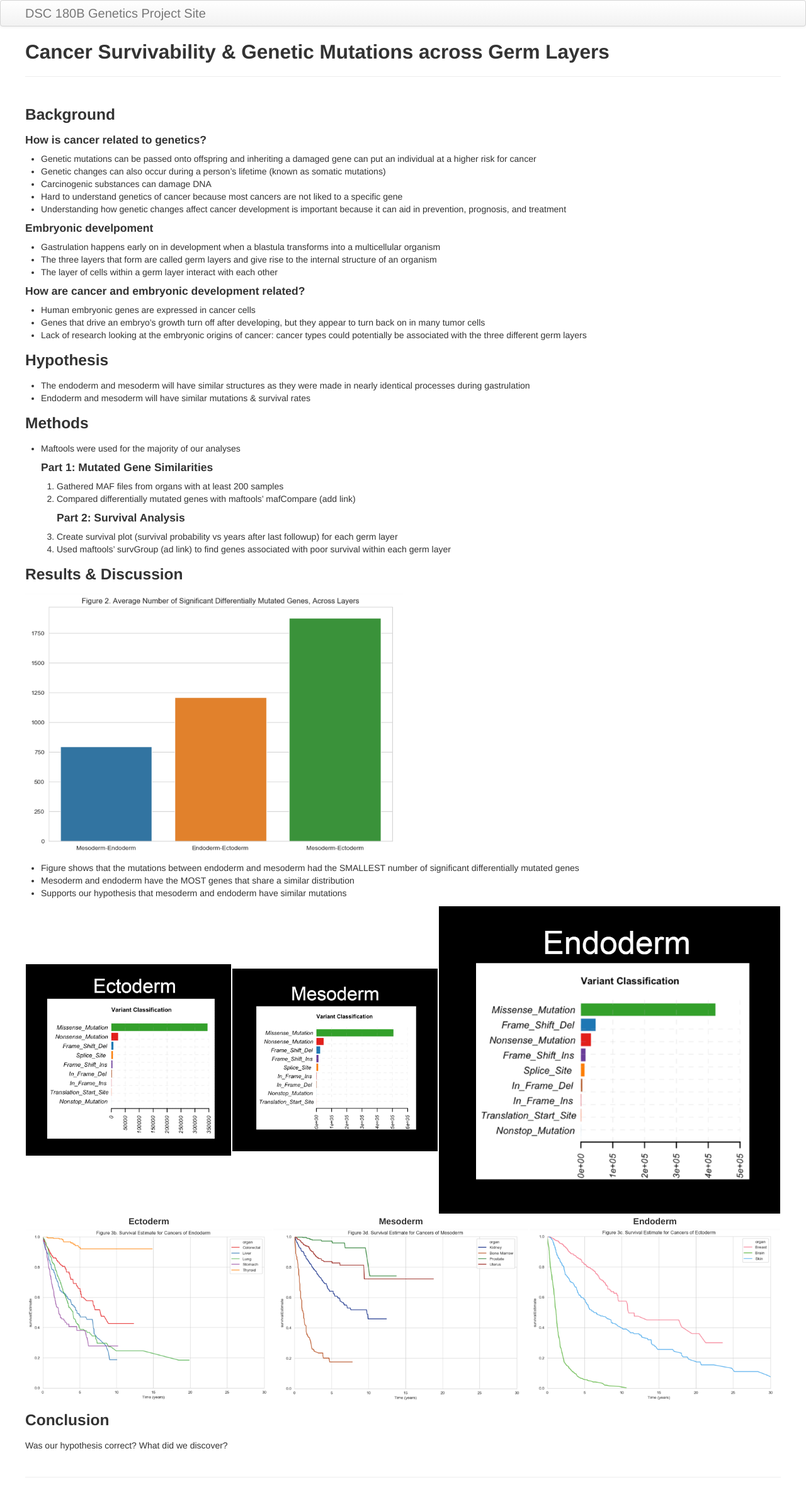
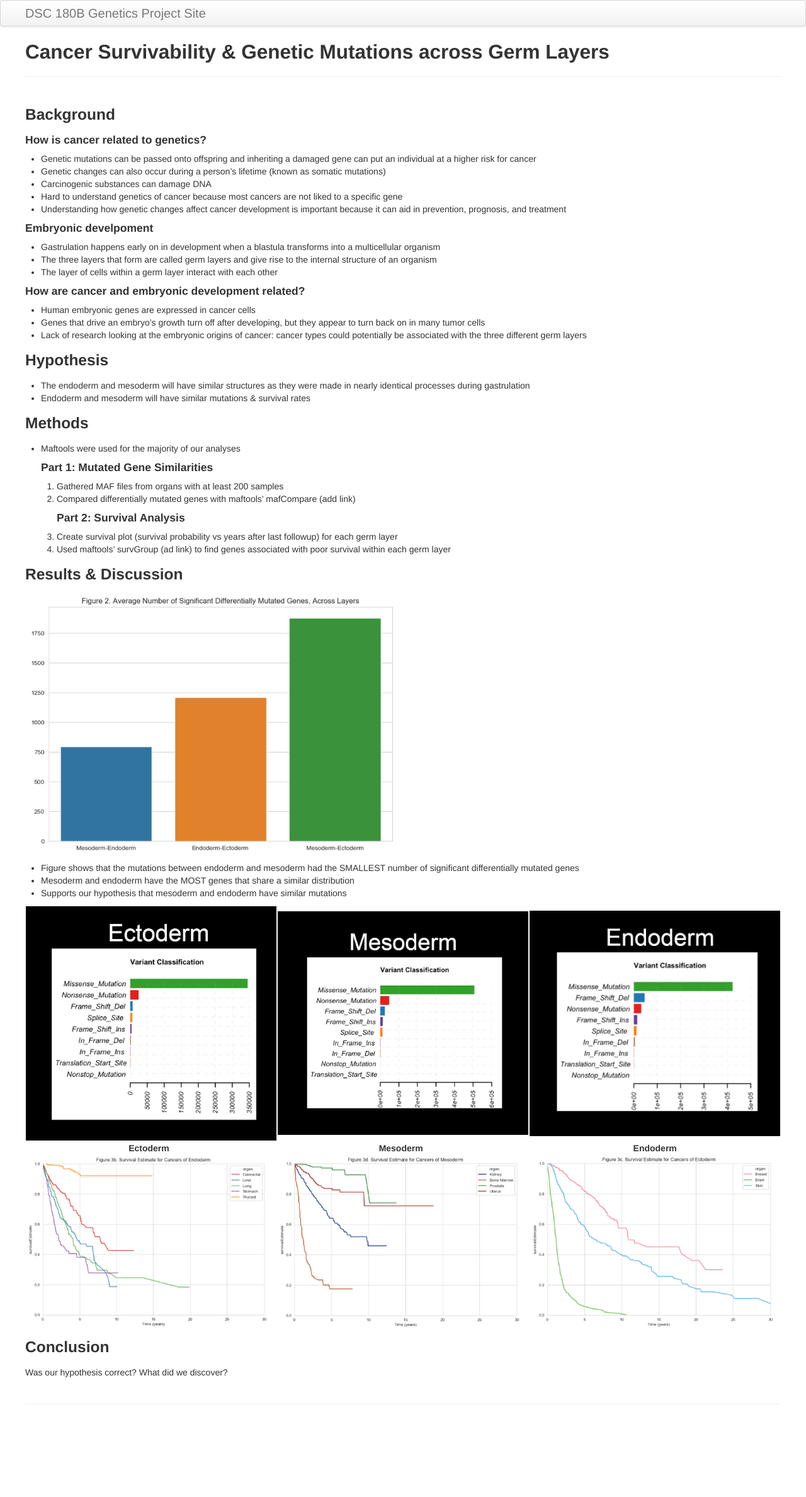
Before and after one commit to e5jiang/germ_layers_page, a Jekyll site: the page built from index.md, in a window 1280 px wide. Shown: the whole page at 63% size. Built offline with Jekyll 4.4.1, drawn with Linux system fonts in a browser that asks for light colours; after the commit the page ends 2261 px from its top, so only the background shows below that.

Commit message:
update index.md

```diff
--- a/index.md
+++ b/index.md
@@ -46,7 +46,7 @@ description: DSC 180B project
 
 | --------- | -------- | -------- |
 | --------- | -------- | -------- |
-| ![Ectoderm Variant](assets/images/ecto_variant.png "Figure 1") | ![Mesoderm Variant](assets/images/meso_variant.png "Figure 1") | ![Endoderm Variant](assets/images/endo_variant.png "Figure 1") |
+| <img src="assets/images/ecto_variant.png" width="400" > | <img src="assets/images/meso_variant.png" width="400" > | <img src="assets/images/endo_variant.png" width="400" > |
 
 
 | Ectoderm  | Mesoderm | Endoderm |
```
